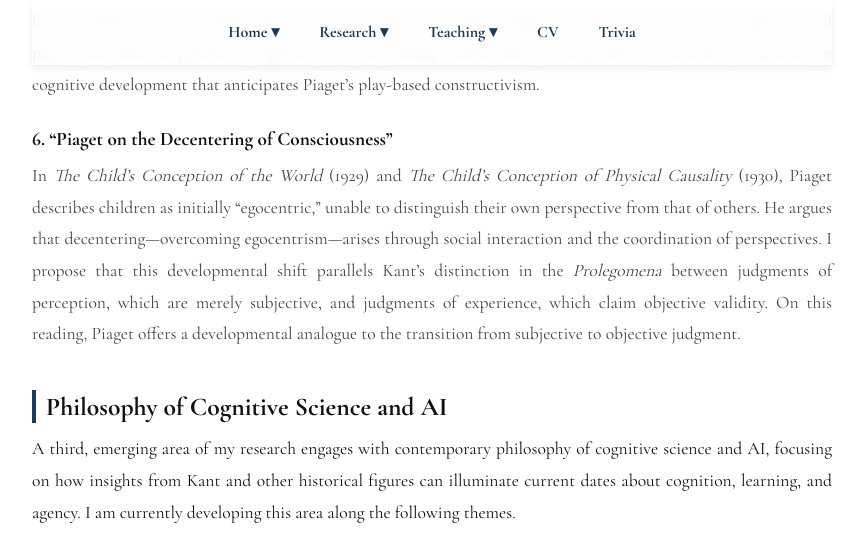
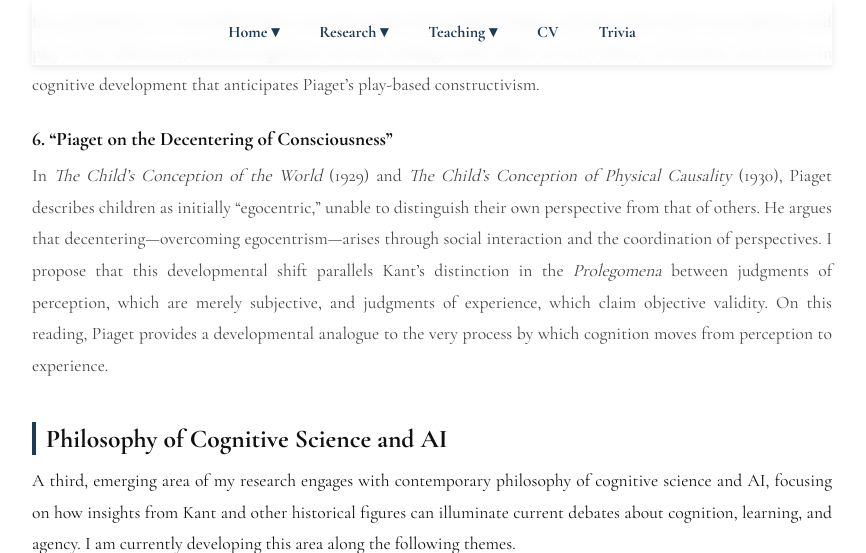
Before and after one commit to aileencluo/aileencluo.github.io, a Jekyll site: the page built from research.md, in a window 1280 px wide and 900 px high, scrolled down 2309 px, cut to the strip 0-553 px from the top of the window. Shown: the whole strip, without its empty margins (208-1074 px from the left). Built offline with Jekyll 4.4.1, drawn with Linux system fonts in a browser that asks for light colours; some of the changed text lies outside the part shown.

Commit message:
Update research.md

```diff
--- a/research.md
+++ b/research.md
@@ -26,7 +26,7 @@ title: Research
 <p class="subdesc">This paper challenges the “preformation” theory of the categories, which holds that the categories are fixed and determinate because they stem from preformed dispositions or “germs” within the mind. Instead, I propose that the categories are acquired through the justified use of our own understanding, in accordance with what I identify as an epistemic principle of cognition. This interpretation illuminates Kant’s anti-nativist stance, clarifies his crucial break from the rationalist tradition, and highlights the crucial role of epistemic agency in human cognition.</p>
 
 <div class="subhead">4. “Kant on Epistemic Luck” (in progress)</div>
-<p class="subdesc">This paper addresses the relatively neglected problem of epistemic luck in Kant, arguing that it poses a deeper challenge than moral luck because truth, unlike moral worth, depends on an external success condition beyond the agent’s control. I propose that for Kant, epistemic luck exposes the inevitable gap between the empirical standpoint of contingency and the noumenal standpoint of rational agency. Yet this gap is precisely where epistemic responsibility, critique, and self-correction could arise.</p>
+<p class="subdesc">This paper addresses the relatively neglected problem of epistemic luck in Kant, arguing that it poses a deeper challenge than moral luck because truth, unlike moral worth, depends on an external success condition beyond the agent’s control. I propose that for Kant, epistemic luck exposes an inevitable gap between the empirical standpoint of contingency and the noumenal standpoint of rational agency. Yet this gap is precisely where epistemic responsibility, critique, and self-correction could arise.</p>
 
 
 <!-- ===== History and Philosophy of Psychology ===== -->
@@ -44,12 +44,12 @@ title: Research
 <p class="subdesc">In <em>Some Thoughts Concerning Education</em> (1693), Locke insists that learning must be made pleasant, warning that fear, punishment, or rote drills leads to aversion rather than understanding. I propose that Locke treats pleasure and play as the affective ground of cognition. On this reading, Locke offers an early theory of intrinsic motivation in cognitive development that anticipates Piaget’s play-based constructivism.</p>
 
 <div class="subhead">6. “Piaget on the Decentering of Consciousness”</div>
-<p class="subdesc">In <em>The Child’s Conception of the World</em> (1929) and <em>The Child’s Conception of Physical Causality</em> (1930), Piaget describes children as initially “egocentric,” unable to distinguish their own perspective from that of others. He argues that decentering—overcoming egocentrism—arises through social interaction and the coordination of perspectives. I propose that this developmental shift parallels Kant’s distinction in the <em>Prolegomena</em> between judgments of perception, which are merely subjective, and judgments of experience, which claim objective validity. On this reading, Piaget offers a developmental analogue to the transition from subjective to objective judgment.</p>
+<p class="subdesc">In <em>The Child’s Conception of the World</em> (1929) and <em>The Child’s Conception of Physical Causality</em> (1930), Piaget describes children as initially “egocentric,” unable to distinguish their own perspective from that of others. He argues that decentering—overcoming egocentrism—arises through social interaction and the coordination of perspectives. I propose that this developmental shift parallels Kant’s distinction in the <em>Prolegomena</em> between judgments of perception, which are merely subjective, and judgments of experience, which claim objective validity. On this reading, Piaget provides a developmental analogue to the very process by which cognition moves from perception to experience.</p>
 
 
 <!-- ===== Philosophy of Cognitive Science ===== -->
 <h2 id="cogsci" style="font-size:1.6em; margin-top:40px; border-left:4px solid #1B3A57; padding-left:10px;">Philosophy of Cognitive Science and AI</h2>
-<p>A third, emerging area of my research engages with contemporary philosophy of cognitive science and AI, focusing on how insights from Kant and other historical figures can illuminate current dates about cognition, learning, and agency. I am currently developing this area along the following themes.</p>
+<p>A third, emerging area of my research engages with contemporary philosophy of cognitive science and AI, focusing on how insights from Kant and other historical figures can illuminate current debates about cognition, learning, and agency. I am currently developing this area along the following themes.</p>
 
 <figure class="figure-torn">
   <img src="assets/cognitive.png" alt="Cognitive Science visual">
```
Also changed, not shown: other parts of research.md (+1 -1 lines).
